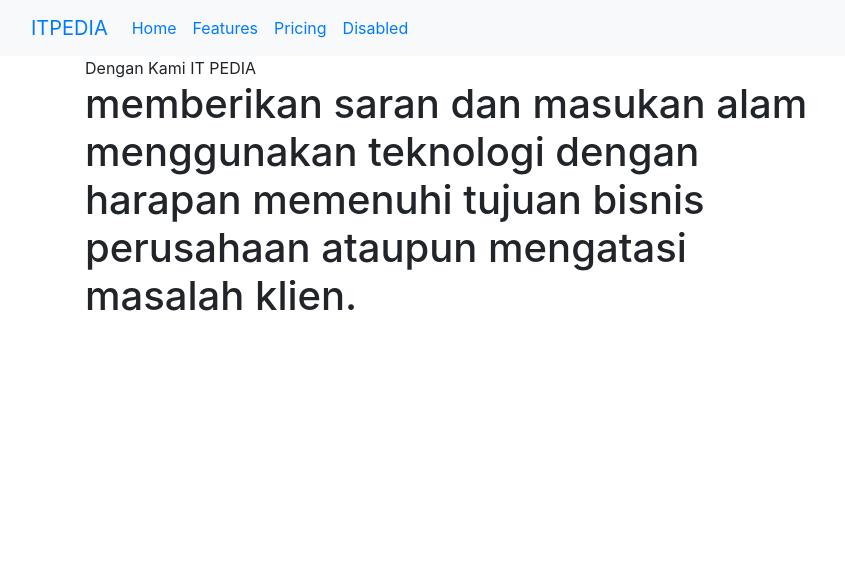
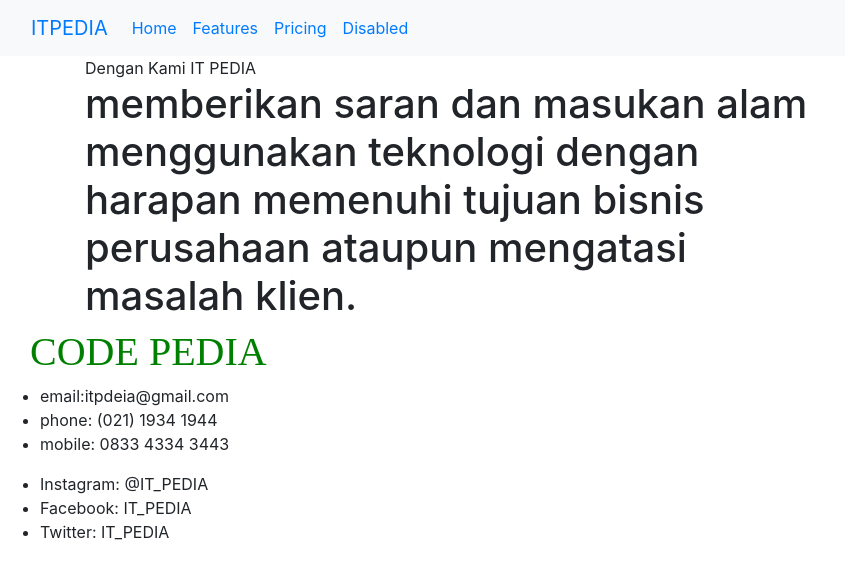
Before and after one commit to Muhamadhilmankoswara/Itpedia, a plain HTML site: page index.html in a window 1280 px wide. Shown: the whole page, without its empty margins (0-845 px from the left). Drawn offline with nearby package versions, Linux system fonts and the light colour scheme.

Commit message:
Update index.html

```diff
--- a/index.html
+++ b/index.html
@@ -48,5 +48,33 @@
                 </div>
 
 </body>
+<footer>
+    <div class="footer">
+        <h1 style="color:green; font-family: 'Times New Roman', Times, serif; margin-left: 30px;">CODE PEDIA</h1>
+        <ul>
+            <li class="phone">
+                email:itpdeia@gmail.com
+            </li>
+            <li>
+                phone: (021) 1934 1944
+            </li>
+            <li>
+                mobile: 0833 4334 3443
+            </li>
+        </ul>
+        <ul>
+            <li class="sosialmedia">
+                Instagram: @IT_PEDIA
+            </li>
+            <li>
+                Facebook: IT_PEDIA
+            </li>
+            <li>
+                Twitter: IT_PEDIA
+            </li>
+        </ul>
+    </div>
+</footer>
+
     <script src="https://cdn.jsdelivr.net/npm/bootstrap@4.0.0/dist/js/bootstrap.min.js" integrity="sha384-JZR6Spejh4U02d8jOt6vLEHfe/JQGiRRSQQxSfFWpi1MquVdAyjUar5+76PVCmYl" crossorigin="anonymous"></script>
 </html>
```
